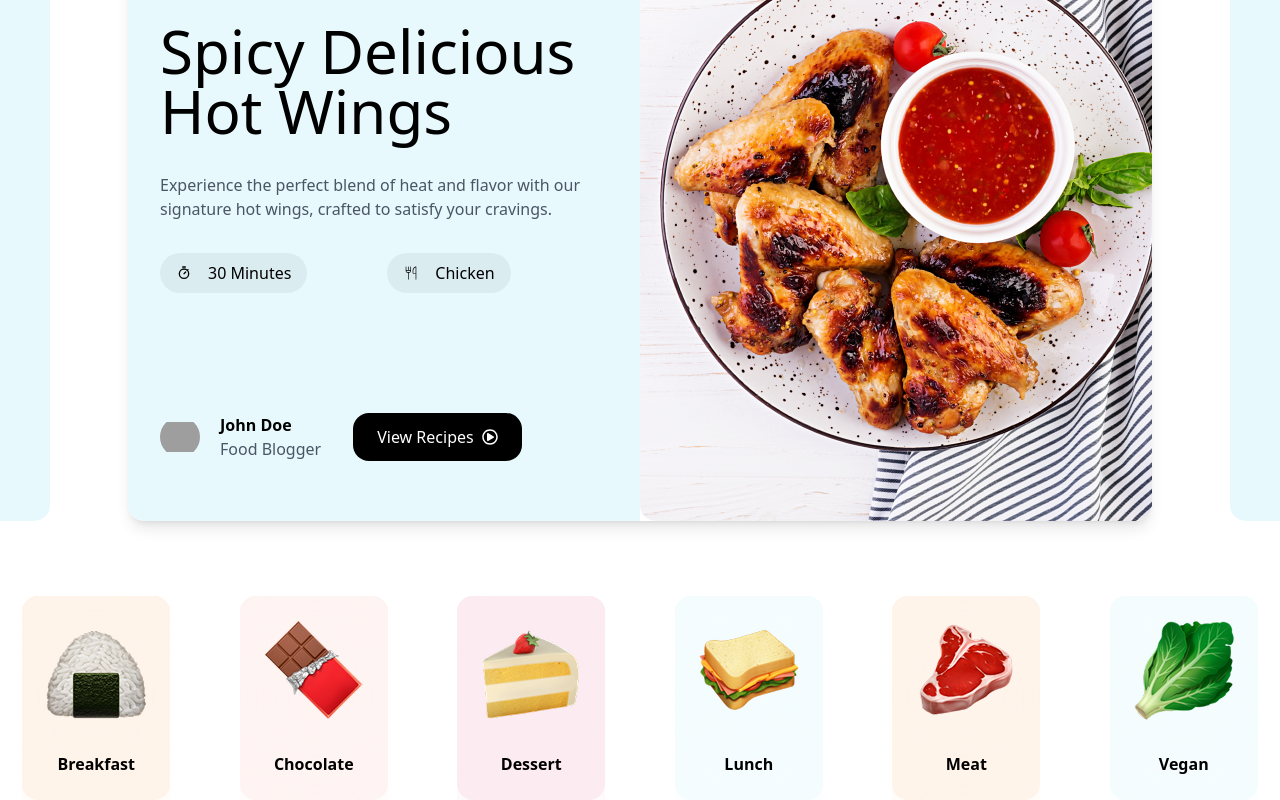
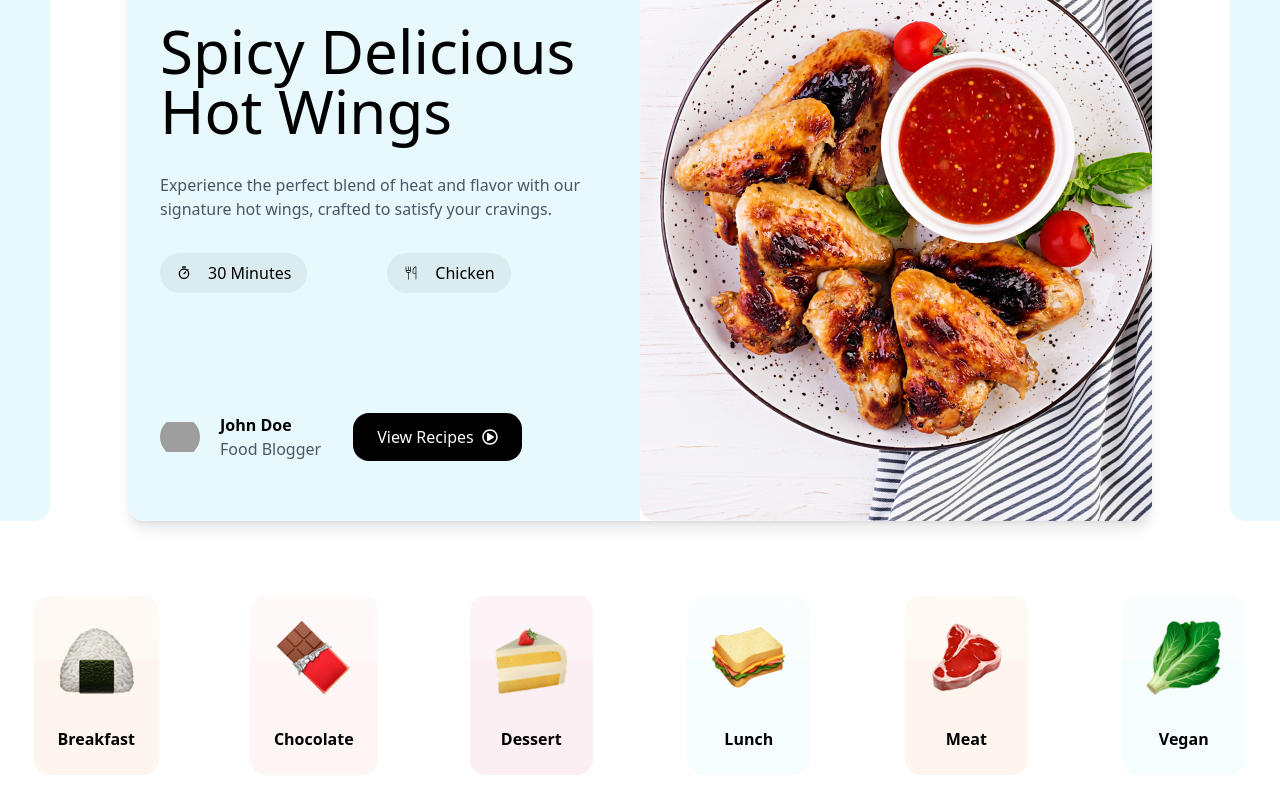
Before and after one commit to CodeShiran/Food-Recipe-Blog, a React (Vite) app in the folder frontend/: page / in a window 1280 px wide. Shown: the part 244-1044 px from the top of the page. After the commit the page ends 1019 px from the top, so only its background shows below. Built offline with nearby package versions, Linux system fonts and the light colour scheme; grey boxes are pictures that could not be loaded.

Commit message:
feat: update background classes and adjust image size in Categories component

```diff
--- a/frontend/src/section/Categories.jsx
+++ b/frontend/src/section/Categories.jsx
@@ -8,17 +8,17 @@ const Categories = () => {
       {categories.map((category, index) => {
         let bgClass = "";
         if (category.name == "Breakfast") {
-          bgClass = "bg-[#FCE8D5]";
+          bgClass = "bg-[#FCE8D5]/40";
         } else if (category.name == "Chocolate") {
-          bgClass = "bg-[#FDE8E5]";
+          bgClass = "bg-[#FDE8E5]/40";
         } else if (category.name == "Dessert") {
-          bgClass = "bg-[#F8D8E4]";
+          bgClass = "bg-[#F8D8E4]/40";
         } else if (category.name == "Lunch") {
-          bgClass = "bg-[#E8F9FD]";
+          bgClass = "bg-[#E8F9FD]/40";
         } else if (category.name == "Meat") {
-          bgClass = "bg-[#FCE8D5]";
+          bgClass = "bg-[#FCE8D5]/40";
         } else if (category.name == "Vegan") {
-          bgClass = "bg-[#E8F9FD]";
+          bgClass = "bg-[#E8F9FD]/40";
         }
         return (
           <div
@@ -26,10 +26,10 @@ const Categories = () => {
   className={`relative flex flex-col items-center justify-center gap-8 p-6 cursor-pointer hover:scale-105 transition-transform duration-300 rounded-2xl ${bgClass}`}
 >
   {/* Glass effect at top */}
-  <div className="absolute top-0 left-0 w-full h-full rounded-t-2xl backdrop-blur-3xl bg-white/50 pointer-events-none"></div>
+  <div className="absolute top-0 left-0 w-full h-16 rounded-t-2xl backdrop-blur-md bg-white/30 pointer-events-none"></div>
   <img
     src={category.image}
-    className="w-[100px] h-[100px] object-cover z-10"
+    className="w-[75px] h-[75px] object-cover z-10"
     alt=""
   />
   <p className="font-bold z-10">{category.name}</p>
```
